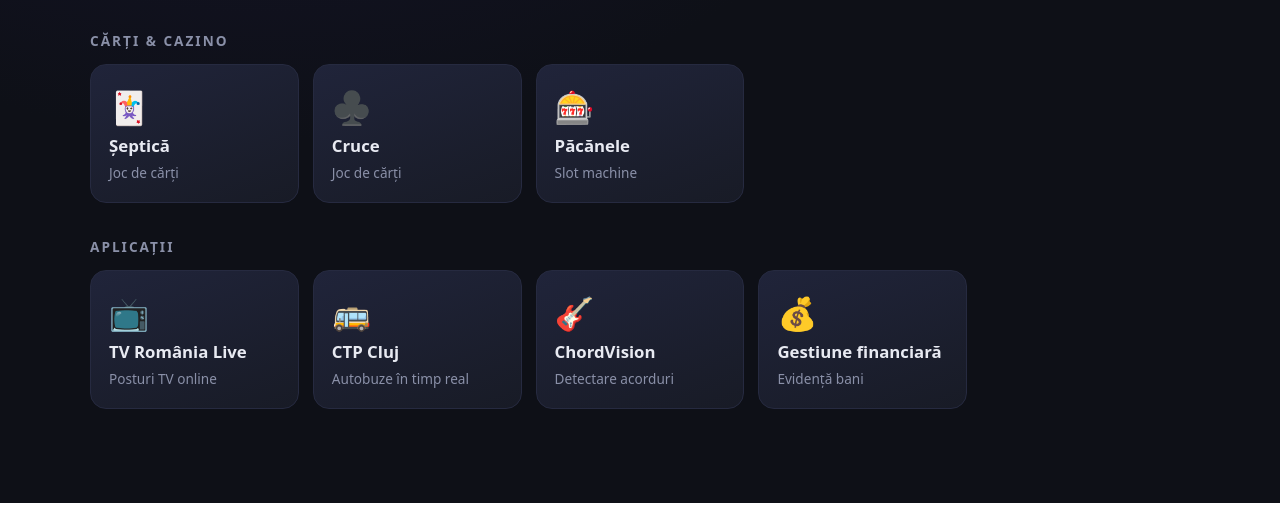
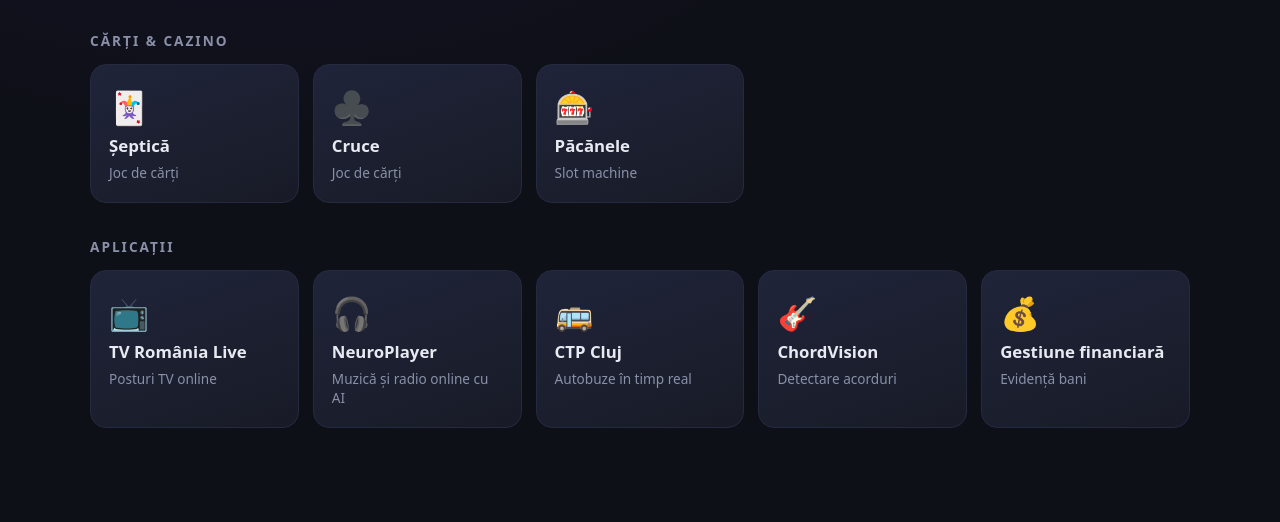
Before and after one commit to v3ng3ance/gemstorm, a plain HTML site: page index.html in a window 1280 px wide. Shown: the part 746-1268 px from the top of the page. Drawn offline with Linux system fonts and the light colour scheme.

Commit message:
Add files via upload

```diff
--- a/index.html
+++ b/index.html
@@ -67,6 +67,7 @@
   <h2>Aplicații</h2>
   <div class="grid">
     <a class="card" href="https://v3ng3ance.github.io/gemstorm/tv-romania.html"><div class="ico">📺</div><div class="name">TV România Live</div><div class="desc">Posturi TV online</div></a>
+    <a class="card" href="https://v3ng3ance.github.io/gemstorm/neuroplayer.html"><div class="ico">🎧</div><div class="name">NeuroPlayer</div><div class="desc">Muzică și radio online cu AI</div></a>
     <a class="card" href="https://v3ng3ance.github.io/gemstorm/ctp-cluj.html"><div class="ico">🚌</div><div class="name">CTP Cluj</div><div class="desc">Autobuze în timp real</div></a>
     <a class="card" href="https://v3ng3ance.github.io/gemstorm/chordvision_web.html"><div class="ico">🎸</div><div class="name">ChordVision</div><div class="desc">Detectare acorduri</div></a>
     <a class="card" href="https://v3ng3ance.github.io/gemstorm/gestiune-financiara.html"><div class="ico">💰</div><div class="name">Gestiune financiară</div><div class="desc">Evidență bani</div></a>
```
